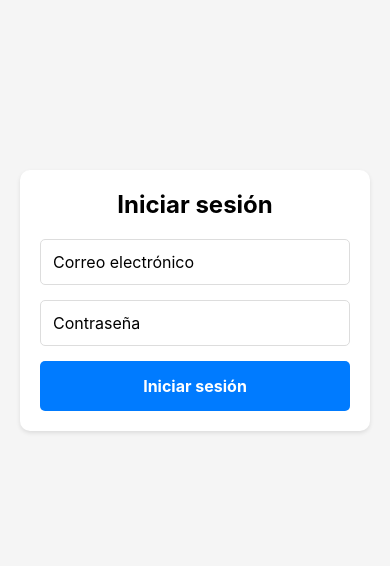
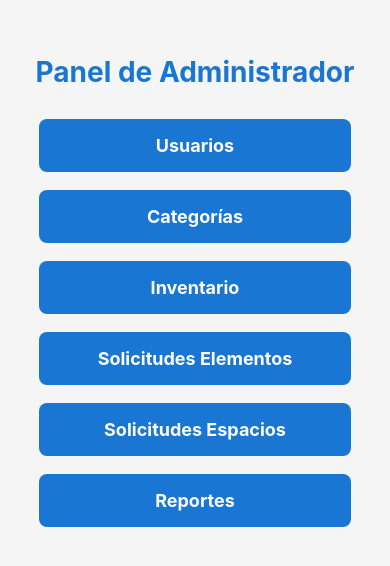
Before and after one commit to JuandaC25/maquetacion-movil, a React Native app: screen /AdminDashboard in a window 390 px wide. Shown: the part 122-688 px from the top of the page. Built offline with nearby package versions, Linux system fonts and the light colour scheme.

Commit message:
crear admin

```diff
--- a/App.tsx
+++ b/App.tsx
@@ -6,6 +6,13 @@ import { ThemeProvider } from './src/context/ThemeContext';
 import LoginScreen from './src/screens/LoginScreen';
 import SolicitudesScreen from './src/screens/Instructor/Solicitudes/Solicitudes';
 import ReportesScreen from './src/screens/Instructor/Reportes/Reportes';
+import AdminDashboard from './src/screens/Administrador/AdminDashboard';
+import UsuariosAdmin from './src/screens/Administrador/UsuariosAdmin';
+import CategoriasAdmin from './src/screens/Administrador/CategoriasAdmin';
+import InventarioAdmin from './src/screens/Administrador/InventarioAdmin';
+import SolicitudesElementoAdmin from './src/screens/Administrador/SolicitudesElementoAdmin';
+import SolicitudesEspacioAdmin from './src/screens/Administrador/SolicitudesEspacioAdmin';
+import ReportesAdmin from './src/screens/Administrador/ReportesAdmin';
 
 const Stack = createNativeStackNavigator();
 
@@ -22,6 +29,13 @@ export default function App() {
           <Stack.Screen name="Login" component={LoginScreen} />
           <Stack.Screen name="Solicitudes" component={SolicitudesScreen} />
           <Stack.Screen name="Reportes" component={ReportesScreen} />
+          <Stack.Screen name="AdminDashboard" component={AdminDashboard} />
+          <Stack.Screen name="UsuariosAdmin" component={UsuariosAdmin} />
+          <Stack.Screen name="CategoriasAdmin" component={CategoriasAdmin} />
+          <Stack.Screen name="InventarioAdmin" component={InventarioAdmin} />
+          <Stack.Screen name="SolicitudesElementoAdmin" component={SolicitudesElementoAdmin} />
+          <Stack.Screen name="SolicitudesEspacioAdmin" component={SolicitudesEspacioAdmin} />
+          <Stack.Screen name="ReportesAdmin" component={ReportesAdmin} />
         </Stack.Navigator>
         <StatusBar style="auto" />
       </NavigationContainer>
--- /dev/null
+++ b/src/screens/Administrador/AdminDashboard.tsx
@@ -0,0 +1,73 @@
+import React from 'react';
+import { View, Text, StyleSheet, TouchableOpacity, ScrollView } from 'react-native';
+import { useNavigation } from '@react-navigation/native';
+import { NativeStackNavigationProp } from '@react-navigation/native-stack';
+type AdminStackParamList = {
+  AdminDashboard: undefined;
+  UsuariosAdmin: undefined;
+  CategoriasAdmin: undefined;
+  InventarioAdmin: undefined;
+  SolicitudesElementoAdmin: undefined;
+  SolicitudesEspacioAdmin: undefined;
+  ReportesAdmin: undefined;
+};
+
+const adminSections = [
+  { label: 'Usuarios', route: 'UsuariosAdmin' },
+  { label: 'Categorías', route: 'CategoriasAdmin' },
+  { label: 'Inventario', route: 'InventarioAdmin' },
+  { label: 'Solicitudes Elementos', route: 'SolicitudesElementoAdmin' },
+  { label: 'Solicitudes Espacios', route: 'SolicitudesEspacioAdmin' },
+  { label: 'Reportes', route: 'ReportesAdmin' },
+];
+
+const AdminDashboard = () => {
+  const navigation = useNavigation<NativeStackNavigationProp<AdminStackParamList>>();
+
+  return (
+    <ScrollView contentContainerStyle={styles.container}>
+      <Text style={styles.title}>Panel de Administrador</Text>
+      {adminSections.map((section) => (
+        <TouchableOpacity
+          key={section.route}
+          style={styles.button}
+          onPress={() => navigation.navigate(section.route as keyof AdminStackParamList)}
+        >
+          <Text style={styles.buttonText}>{section.label}</Text>
+        </TouchableOpacity>
+      ))}
+    </ScrollView>
+  );
+};
+
+const styles = StyleSheet.create({
+  container: {
+    flexGrow: 1,
+    justifyContent: 'center',
+    alignItems: 'center',
+    backgroundColor: '#f5f5f5',
+    paddingVertical: 40,
+  },
+  title: {
+    fontSize: 28,
+    fontWeight: 'bold',
+    marginBottom: 30,
+    color: '#1976d2',
+  },
+  button: {
+    backgroundColor: '#1976d2',
+    paddingVertical: 16,
+    paddingHorizontal: 32,
+    borderRadius: 8,
+    marginBottom: 18,
+    width: '80%',
+    alignItems: 'center',
+  },
+  buttonText: {
+    color: '#fff',
+    fontSize: 18,
+    fontWeight: 'bold',
+  },
+});
+
+export default AdminDashboard;
--- /dev/null
+++ b/src/screens/Administrador/CategoriasAdmin.tsx
@@ -0,0 +1,15 @@
+import React from 'react';
+import { View, Text, StyleSheet } from 'react-native';
+
+const CategoriasAdmin = () => (
+  <View style={styles.container}>
+    <Text style={styles.text}>Gestión de Categorías (Admin)</Text>
+  </View>
+);
+
+const styles = StyleSheet.create({
+  container: { flex: 1, justifyContent: 'center', alignItems: 'center', backgroundColor: '#fff' },
+  text: { fontSize: 22, color: '#1976d2', fontWeight: 'bold' },
+});
+
+export default CategoriasAdmin;
--- /dev/null
+++ b/src/screens/Administrador/InventarioAdmin.tsx
@@ -0,0 +1,15 @@
+import React from 'react';
+import { View, Text, StyleSheet } from 'react-native';
+
+const InventarioAdmin = () => (
+  <View style={styles.container}>
+    <Text style={styles.text}>Inventario (Admin)</Text>
+  </View>
+);
+
+const styles = StyleSheet.create({
+  container: { flex: 1, justifyContent: 'center', alignItems: 'center', backgroundColor: '#fff' },
+  text: { fontSize: 22, color: '#1976d2', fontWeight: 'bold' },
+});
+
+export default InventarioAdmin;
--- /dev/null
+++ b/src/screens/Administrador/ReportesAdmin.tsx
@@ -0,0 +1,15 @@
+import React from 'react';
+import { View, Text, StyleSheet } from 'react-native';
+
+const ReportesAdmin = () => (
+  <View style={styles.container}>
+    <Text style={styles.text}>Reportes (Admin)</Text>
+  </View>
+);
+
+const styles = StyleSheet.create({
+  container: { flex: 1, justifyContent: 'center', alignItems: 'center', backgroundColor: '#fff' },
+  text: { fontSize: 22, color: '#1976d2', fontWeight: 'bold' },
+});
+
+export default ReportesAdmin;
--- /dev/null
+++ b/src/screens/Administrador/SolicitudesElementoAdmin.tsx
@@ -0,0 +1,15 @@
+import React from 'react';
+import { View, Text, StyleSheet } from 'react-native';
+
+const SolicitudesElementoAdmin = () => (
+  <View style={styles.container}>
+    <Text style={styles.text}>Solicitudes de Elementos (Admin)</Text>
+  </View>
+);
+
+const styles = StyleSheet.create({
+  container: { flex: 1, justifyContent: 'center', alignItems: 'center', backgroundColor: '#fff' },
+  text: { fontSize: 22, color: '#1976d2', fontWeight: 'bold' },
+});
+
+export default SolicitudesElementoAdmin;
--- /dev/null
+++ b/src/screens/Administrador/SolicitudesEspacioAdmin.tsx
@@ -0,0 +1,15 @@
+import React from 'react';
+import { View, Text, StyleSheet } from 'react-native';
+
+const SolicitudesEspacioAdmin = () => (
+  <View style={styles.container}>
+    <Text style={styles.text}>Solicitudes de Espacios (Admin)</Text>
+  </View>
+);
+
+const styles = StyleSheet.create({
+  container: { flex: 1, justifyContent: 'center', alignItems: 'center', backgroundColor: '#fff' },
+  text: { fontSize: 22, color: '#1976d2', fontWeight: 'bold' },
+});
+
+export default SolicitudesEspacioAdmin;
--- /dev/null
+++ b/src/screens/Administrador/UsuariosAdmin.tsx
@@ -0,0 +1,15 @@
+import React from 'react';
+import { View, Text, StyleSheet } from 'react-native';
+
+const UsuariosAdmin = () => (
+  <View style={styles.container}>
+    <Text style={styles.text}>Gestión de Usuarios (Admin)</Text>
+  </View>
+);
+
+const styles = StyleSheet.create({
+  container: { flex: 1, justifyContent: 'center', alignItems: 'center', backgroundColor: '#fff' },
+  text: { fontSize: 22, color: '#1976d2', fontWeight: 'bold' },
+});
+
+export default UsuariosAdmin;
--- a/src/screens/LoginScreen.tsx
+++ b/src/screens/LoginScreen.tsx
@@ -24,7 +24,10 @@ export default function LoginScreen({ navigation }: any) {
       const userRoles = userData?.roles || [];
       console.log('👤 Roles:', userRoles);
 
-      if (userRoles.includes('INSTRUCTOR')) {
+      if ((userData.email || username) === 'admin@tech.com') {
+        console.log('🎯 Navegando a AdminDashboard...');
+        navigation.replace('AdminDashboard');
+      } else if (userRoles.includes('INSTRUCTOR')) {
         console.log('🎯 Navegando a Solicitudes...');
         navigation.replace('Solicitudes');
       } else {
--- a/src/services/Api.ts
+++ b/src/services/Api.ts
@@ -5,7 +5,7 @@ import AsyncStorage from '@react-native-async-storage/async-storage';
 // 1. Abre PowerShell y ejecuta: ipconfig
 // 2. Busca "Dirección IPv4" de tu conexión WiFi/Ethernet
 // 3. Reemplaza la IP aquí abajo
-const LOCAL_IP = ' 172.16.111.139';  // 👈 Cambia esto en cada PC
+const LOCAL_IP = '172.16.111.139';  // 👈 Cambia esto en cada PC
 const API_URL = `http://${LOCAL_IP}:8081`;
 
 const api = axios.create({
```
